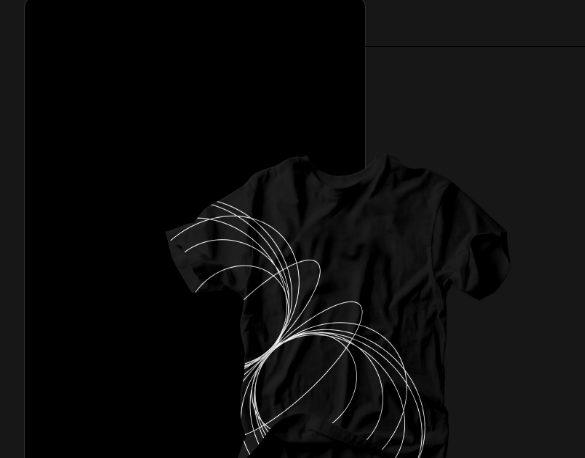
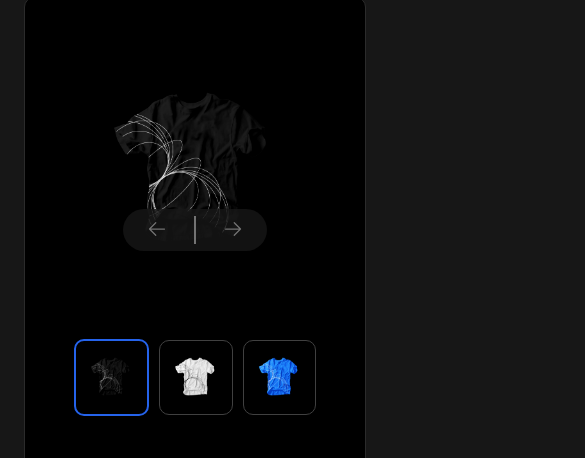
Before and after one commit to helsinfranz/merch_designs, a plain HTML site: page product.html in a window 390 px wide. Shown: the part 79-537 px from the top of the page, 585 px wide, since content can reach past the window. Drawn offline with Linux system fonts and the light colour scheme.

Commit message:
Add files via upload

```diff
--- a/css/product.css
+++ b/css/product.css
@@ -168,6 +168,7 @@
 
 .button_selection_property {
   display: flex;
+  flex-wrap: wrap;
   gap: 1.2rem;
 }
 
@@ -250,3 +251,29 @@
   font-size: 1.7rem;
   font-weight: 400;
 }
+
+@media (max-width: 64em) {
+  .product_showcase {
+    display: flex;
+    flex-direction: column;
+    gap: 4.8rem;
+  }
+}
+
+@media (max-width: 48em) {
+  .product_img {
+    height: 100%;
+  }
+
+  .product_img img {
+    width: 100%;
+    height: 100%;
+  }
+}
+
+@media (max-width: 27em) {
+  .more_product_img {
+    width: 100%;
+    height: 100%;
+  }
+}
```
